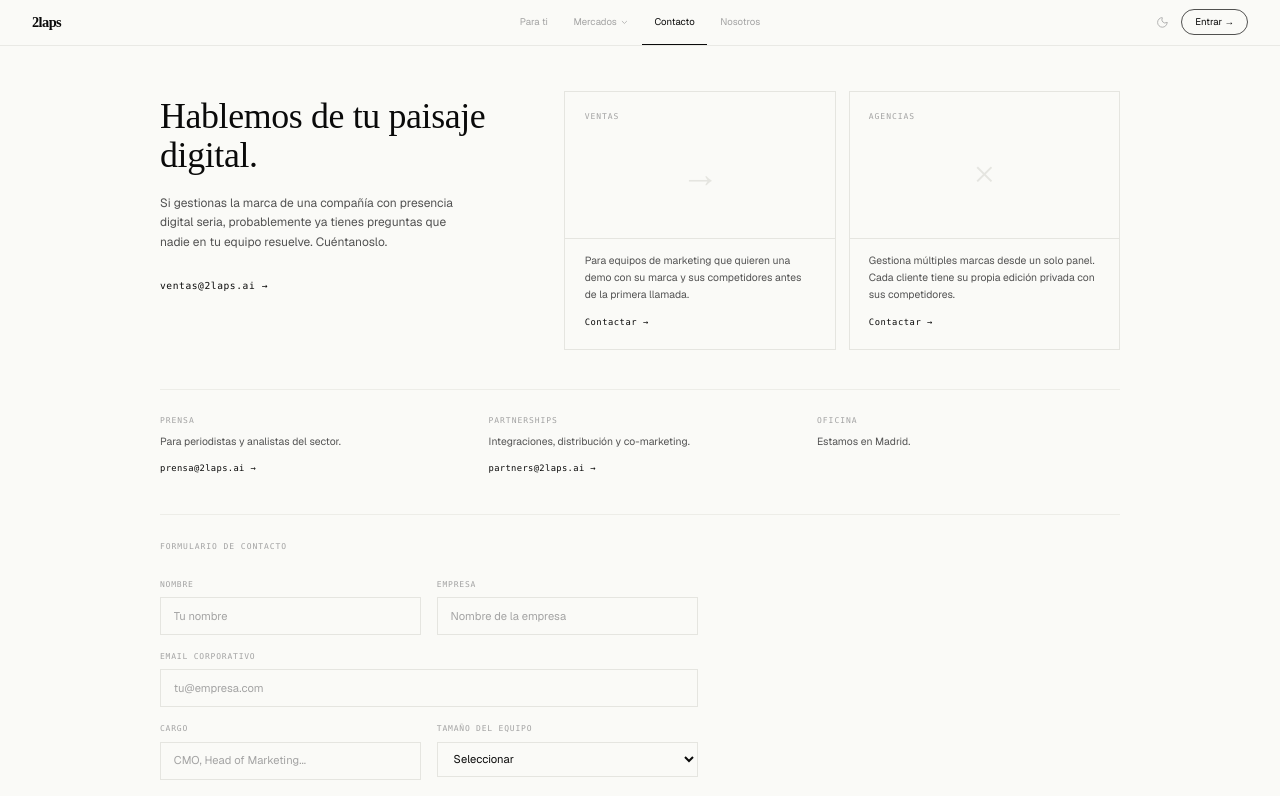
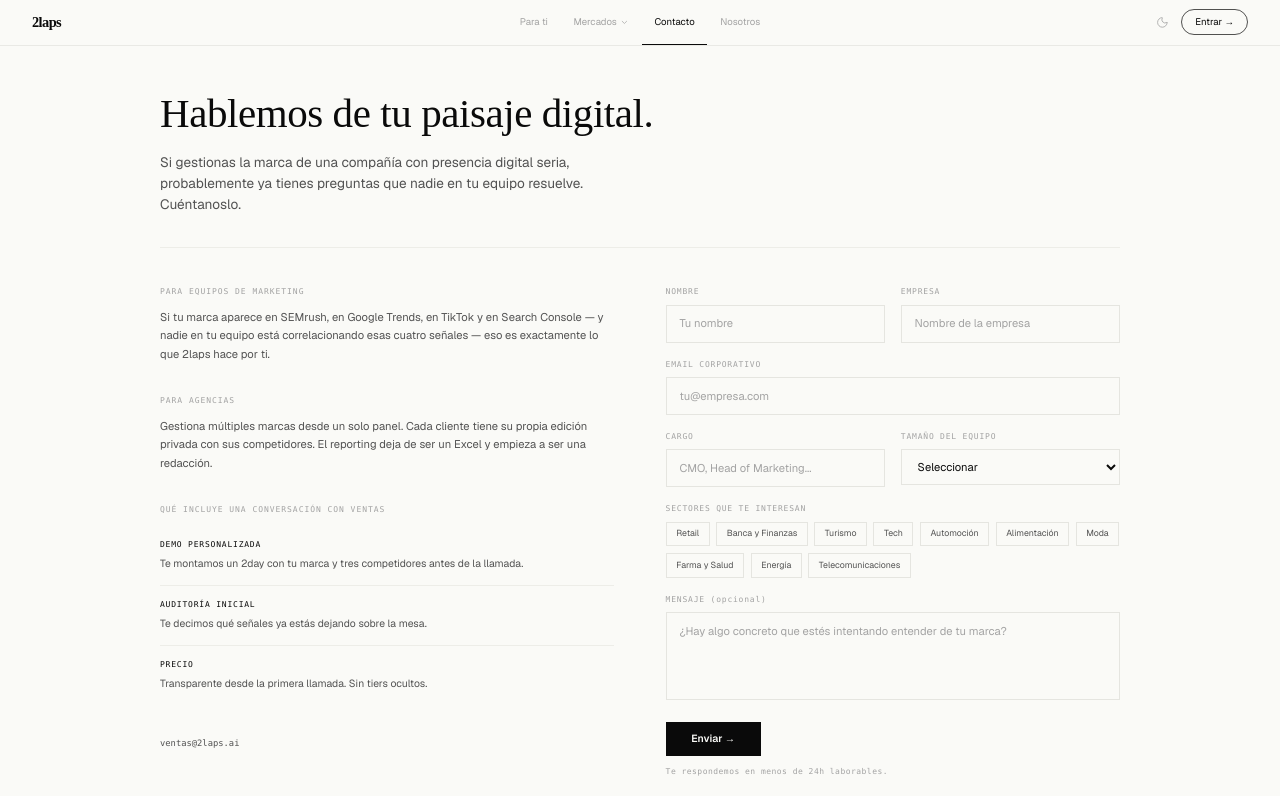
Before and after one commit to rquegea/2laps_website, a Next.js app: page /contacto in a window 1280 px wide. Shown: the top 796 px of the page. Built offline with nearby package versions, Linux system fonts and the light colour scheme; a web font is replaced by a local one.

Commit message:
Revert "feat: redesign /contacto with Linear-style hero+cards layout"
This reverts commit 8016b67de541fc1d322153eed0a9ef13d0b5da32.

```diff
--- a/src/app/contacto/page.tsx
+++ b/src/app/contacto/page.tsx
@@ -7,25 +7,25 @@ export const metadata = {
   description: 'Habla con el equipo de 2laps. Demo personalizada, auditoría inicial, precio transparente.',
 };
 
-const SECONDARY = [
+const WHAT_INCLUDES = [
   {
-    label: 'PRENSA',
-    desc: 'Para periodistas y analistas del sector.',
-    cta: 'prensa@2laps.ai',
-    href: 'mailto:prensa@2laps.ai',
+    label: 'DEMO PERSONALIZADA',
+    desc: 'Te montamos un 2day con tu marca y tres competidores antes de la llamada.',
   },
   {
-    label: 'PARTNERSHIPS',
-    desc: 'Integraciones, distribución y co-marketing.',
-    cta: 'partners@2laps.ai',
-    href: 'mailto:partners@2laps.ai',
+    label: 'AUDITORÍA INICIAL',
+    desc: 'Te decimos qué señales ya estás dejando sobre la mesa.',
   },
   {
-    label: 'OFICINA',
-    desc: 'Estamos en Madrid.',
-    cta: null,
-    href: null,
+    label: 'PRECIO',
+    desc: 'Transparente desde la primera llamada. Sin tiers ocultos.',
   },
+];
+
+const CONTACT_BLOCKS = [
+  { label: 'OFICINA', value: 'Madrid, España' },
+  { label: 'PRENSA', value: 'prensa@2laps.ai' },
+  { label: 'PARTNERSHIPS', value: 'partners@2laps.ai' },
 ];
 
 export default function ContactoPage() {
@@ -35,121 +35,93 @@ export default function ContactoPage() {
 
       <div className="w-full max-w-7xl mx-auto px-6 sm:px-10">
 
-        {/* ── Hero: título izquierda + cards derecha ── */}
-        <div className="pt-14 pb-0 grid grid-cols-1 lg:grid-cols-5 gap-10 lg:gap-16 items-start">
-
-          {/* Izquierda — título */}
-          <div className="lg:col-span-2 lg:pt-2">
+        {/* Header editorial */}
+        <div className="pt-14 pb-10 border-b border-rule/60">
           <h1
-              className="font-['Times_New_Roman'] font-normal leading-[1.08] tracking-[-0.01em] text-ink"
-              style={{ fontSize: 'clamp(32px, 3.5vw, 52px)' }}
+            className="font-['Times_New_Roman'] font-normal leading-[1.1] tracking-[-0.01em] text-ink max-w-[680px]"
+            style={{ fontSize: 'clamp(32px, 4vw, 52px)' }}
           >
             Hablemos de tu paisaje digital.
           </h1>
-            <p className="mt-6 font-sans text-[15px] leading-[1.65] text-ink-secondary max-w-[380px]">
-              Si gestionas la marca de una compañía con presencia digital seria, probablemente ya
-              tienes preguntas que nadie en tu equipo resuelve. Cuéntanoslo.
+          <p className="mt-5 font-sans text-[15px] sm:text-[17px] leading-[1.55] text-ink-secondary max-w-[560px]">
+            Si gestionas la marca de una compañía con presencia digital seria, probablemente ya tienes
+            preguntas que nadie en tu equipo resuelve. Cuéntanoslo.
           </p>
-            <a
-              href="mailto:ventas@2laps.ai"
-              className="mt-8 inline-flex items-center font-mono text-[12px] tracking-[0.06em] text-ink hover:text-ink-secondary transition-colors duration-150"
-            >
-              ventas@2laps.ai →
-            </a>
         </div>
 
-          {/* Derecha — dos cards */}
-          <div className="lg:col-span-3 grid grid-cols-1 sm:grid-cols-2 gap-4 pb-0">
+        {/* Grid: contexto + formulario */}
+        <div className="grid grid-cols-1 lg:grid-cols-2 gap-12 lg:gap-16 py-12">
 
-            {/* Card Ventas */}
-            <div className="border border-rule flex flex-col" style={{ minHeight: 300 }}>
-              <div className="p-6 pb-0">
-                <p className="font-mono text-[10px] uppercase tracking-[0.12em] text-ink-tertiary">
-                  Ventas
+          {/* Izquierda — contexto */}
+          <div className="space-y-10">
+
+            <div>
+              <p className="font-mono text-[10px] uppercase tracking-[0.12em] text-ink-tertiary mb-3">
+                PARA EQUIPOS DE MARKETING
+              </p>
+              <p className="text-[14px] font-sans text-ink-secondary leading-[1.65]">
+                Si tu marca aparece en SEMrush, en Google Trends, en TikTok y en Search Console — y
+                nadie en tu equipo está correlacionando esas cuatro señales — eso es exactamente lo
+                que 2laps hace por ti.
               </p>
             </div>
-              {/* Visual area — espacio generoso con detalle editorial */}
-              <div className="flex-1 flex items-center justify-center px-6 py-10">
-                <div className="text-center">
-                  <p className="font-['Times_New_Roman'] text-[48px] leading-none text-rule select-none">
-                    →
+
+            <div>
+              <p className="font-mono text-[10px] uppercase tracking-[0.12em] text-ink-tertiary mb-3">
+                PARA AGENCIAS
+              </p>
+              <p className="text-[14px] font-sans text-ink-secondary leading-[1.65]">
+                Gestiona múltiples marcas desde un solo panel. Cada cliente tiene su propia edición
+                privada con sus competidores. El reporting deja de ser un Excel y empieza a ser una
+                redacción.
               </p>
             </div>
+
+            <div>
+              <p className="font-mono text-[10px] uppercase tracking-[0.12em] text-ink-tertiary mb-3">
+                QUÉ INCLUYE UNA CONVERSACIÓN CON VENTAS
+              </p>
+              <div className="space-y-0">
+                {WHAT_INCLUDES.map((item, i) => (
+                  <div
+                    key={item.label}
+                    className={`py-4 ${i > 0 ? 'border-t border-rule/60' : ''}`}
+                  >
+                    <p className="font-mono text-[10px] uppercase tracking-[0.1em] text-ink mb-1.5">
+                      {item.label}
+                    </p>
+                    <p className="text-[13px] font-sans text-ink-secondary leading-[1.6]">
+                      {item.desc}
+                    </p>
                   </div>
-              <div className="p-6 pt-0 border-t border-rule mt-4">
-                <p className="font-sans text-[13px] leading-[1.65] text-ink-secondary mt-4">
-                  Para equipos de marketing que quieren una demo con su marca y sus
-                  competidores antes de la primera llamada.
-                </p>
-                <a
-                  href="#formulario"
-                  className="mt-4 inline-flex items-center font-mono text-[11px] tracking-[0.06em] text-ink hover:text-ink-secondary transition-colors"
-                >
-                  Contactar →
-                </a>
+                ))}
               </div>
             </div>
 
-            {/* Card Agencias */}
-            <div className="border border-rule flex flex-col" style={{ minHeight: 300 }}>
-              <div className="p-6 pb-0">
-                <p className="font-mono text-[10px] uppercase tracking-[0.12em] text-ink-tertiary">
-                  Agencias
+            <p className="font-mono text-[11px] text-ink-secondary">
+              ventas@2laps.ai
             </p>
           </div>
-              <div className="flex-1 flex items-center justify-center px-6 py-10">
-                <div className="text-center">
-                  <p className="font-['Times_New_Roman'] text-[48px] leading-none text-rule select-none">
-                    ×
-                  </p>
-                </div>
-              </div>
-              <div className="p-6 pt-0 border-t border-rule mt-4">
-                <p className="font-sans text-[13px] leading-[1.65] text-ink-secondary mt-4">
-                  Gestiona múltiples marcas desde un solo panel. Cada cliente tiene su
-                  propia edición privada con sus competidores.
-                </p>
-                <a
-                  href="#formulario"
-                  className="mt-4 inline-flex items-center font-mono text-[11px] tracking-[0.06em] text-ink hover:text-ink-secondary transition-colors"
-                >
-                  Contactar →
-                </a>
+
+          {/* Derecha — formulario */}
+          <div>
+            <ContactForm />
           </div>
         </div>
 
-          </div>
-        </div>
-
-        {/* ── Items secundarios ── */}
-        <div className="mt-12 pt-8 border-t border-rule/60 grid grid-cols-1 sm:grid-cols-3 gap-8">
-          {SECONDARY.map((s) => (
-            <div key={s.label}>
+        {/* Footer editorial del grid */}
+        <div className="border-t border-rule/60 py-10">
+          <div className="grid grid-cols-1 sm:grid-cols-3 gap-8">
+            {CONTACT_BLOCKS.map((b) => (
+              <div key={b.label}>
                 <p className="font-mono text-[10px] uppercase tracking-[0.12em] text-ink-tertiary mb-2">
-                {s.label}
+                  {b.label}
                 </p>
-              <p className="font-sans text-[13px] text-ink-secondary leading-[1.6] mb-2">
-                {s.desc}
+                <p className="text-[13px] font-sans text-ink-secondary">
+                  {b.value}
                 </p>
-              {s.cta && s.href && (
-                <a
-                  href={s.href}
-                  className="font-mono text-[11px] tracking-[0.04em] text-ink hover:text-ink-secondary transition-colors"
-                >
-                  {s.cta} →
-                </a>
-              )}
               </div>
             ))}
-        </div>
-
-        {/* ── Formulario ── */}
-        <div id="formulario" className="mt-12 pt-8 border-t border-rule/60 pb-16">
-          <p className="font-mono text-[10px] uppercase tracking-[0.12em] text-ink-tertiary mb-8">
-            Formulario de contacto
-          </p>
-          <div className="max-w-2xl">
-            <ContactForm />
           </div>
         </div>
 
```
Lines whose indentation alone changed are shown as unchanged.
